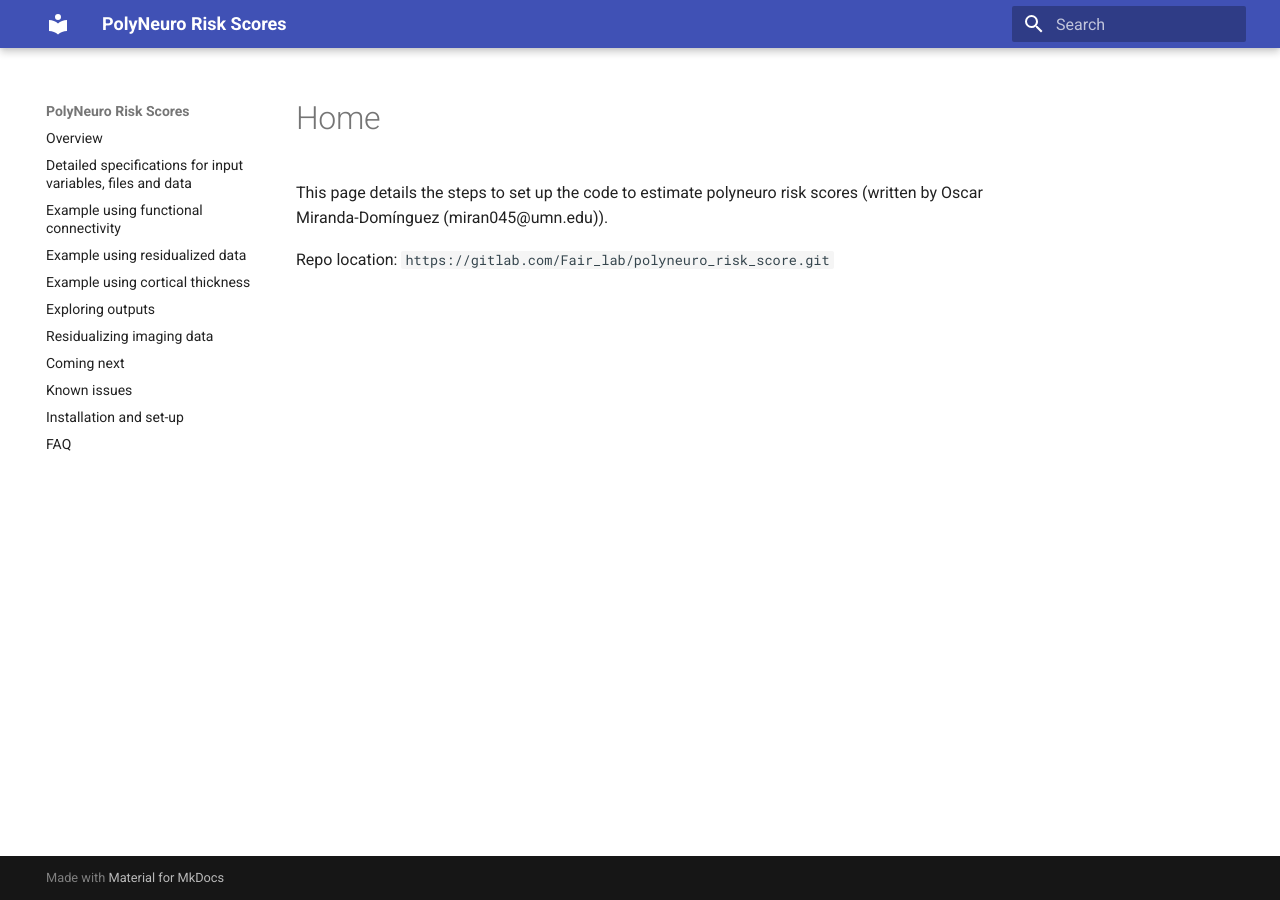
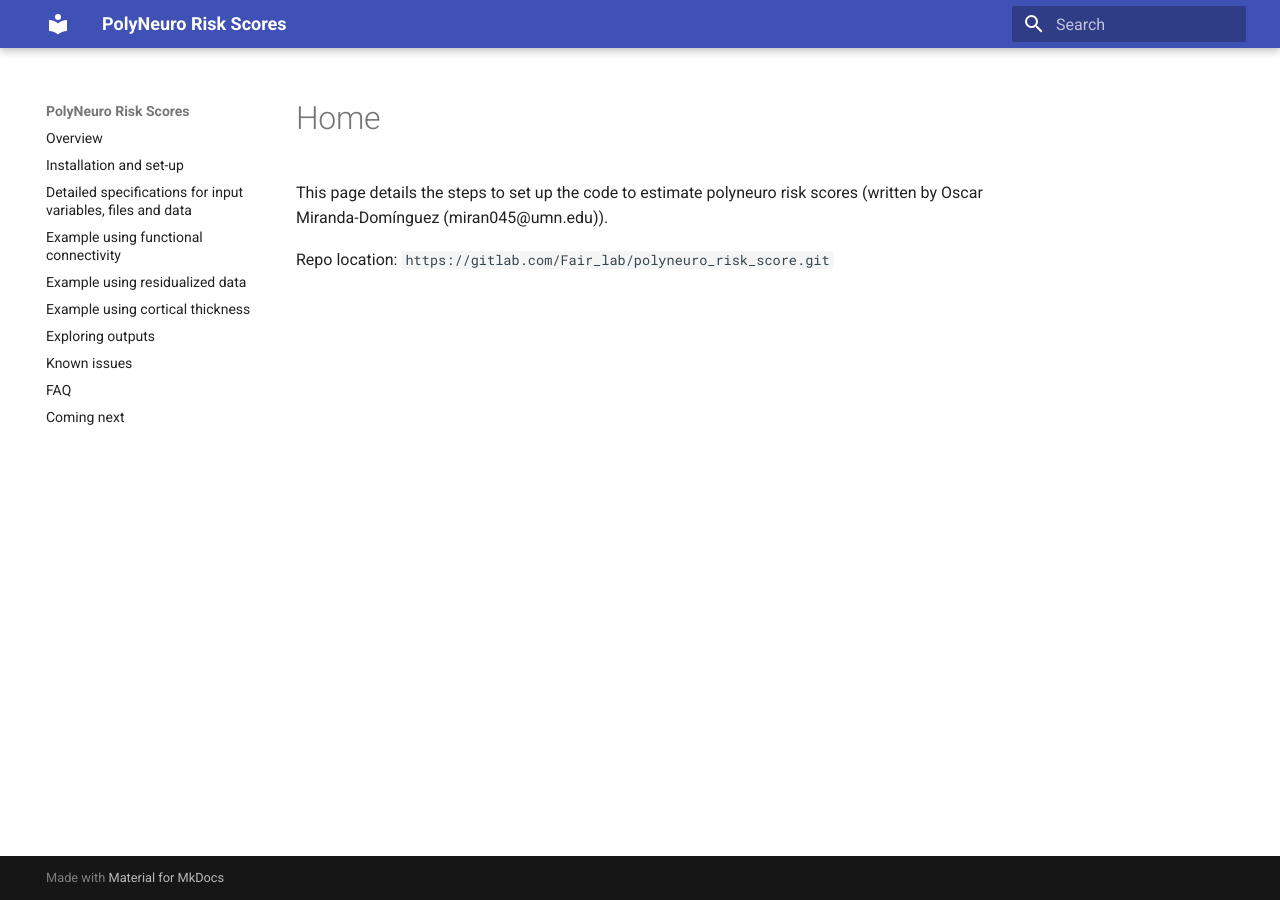
Before and after one commit to omiranda/polyneuro_risk_score, an MkDocs documentation site: the page built from docs/README.md, in a window 1280 px wide. Built offline with MkDocs 1.6.1 and Material for MkDocs 9.7.7, drawn with Linux system fonts in a browser that asks for light colours; old or Windows-style settings are respelled for this version of MkDocs.

Commit message:
Update mkdocs.yml

```diff
--- a/mkdocs.yml
+++ b/mkdocs.yml
@@ -4,14 +4,14 @@ plugins:
   - search
 pages:
 - Overview: PolyNeuro_Risk_Scores.md
+- Installation and set-up: install_and_setup.md
 - Detailed specifications for input variables, files and data: detailed_description.md
 - Example using functional connectivity: basic_example.md
 - Example using residualized data: example_using_residuals.md
 - Example using cortical thickness: going_deeper_1.md
 - Exploring outputs: exploring_outputs.md
-- Residualizing imaging data: prewhithening.md
+#- Residualizing imaging data: prewhithening.md
+- Known issues: issues.md
+- FAQ: FAQ.md
 - Coming next: coming_next.md
-- Known issues: issues.md
-- Installation and set-up: install_and_setup.md
-- FAQ: FAQ.md
 # - Testing html: ./html/Readme_showM.html
```
